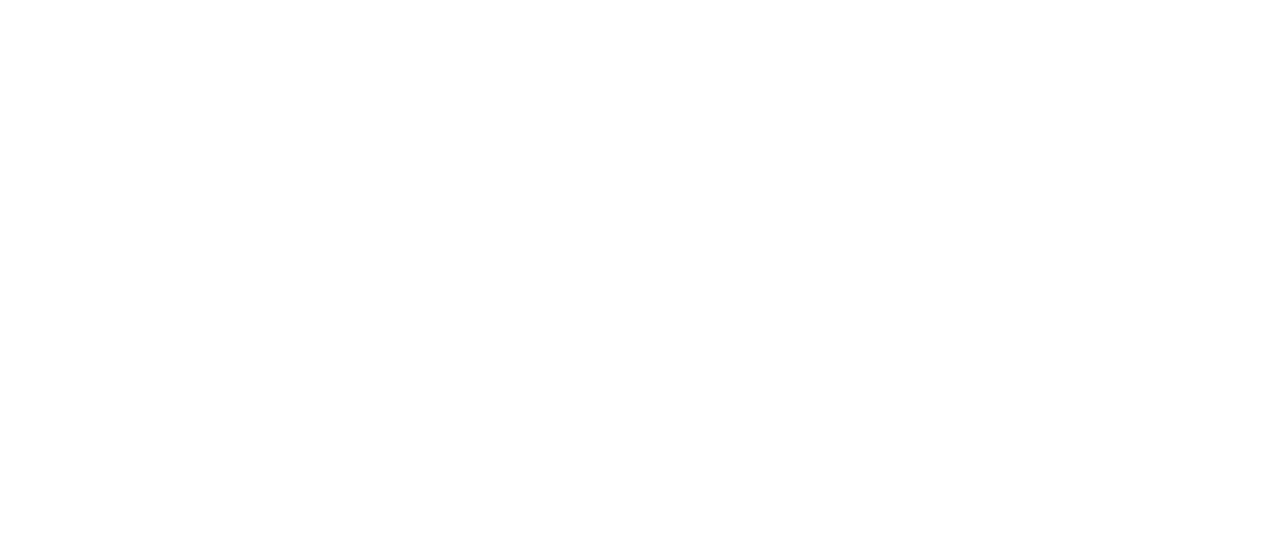
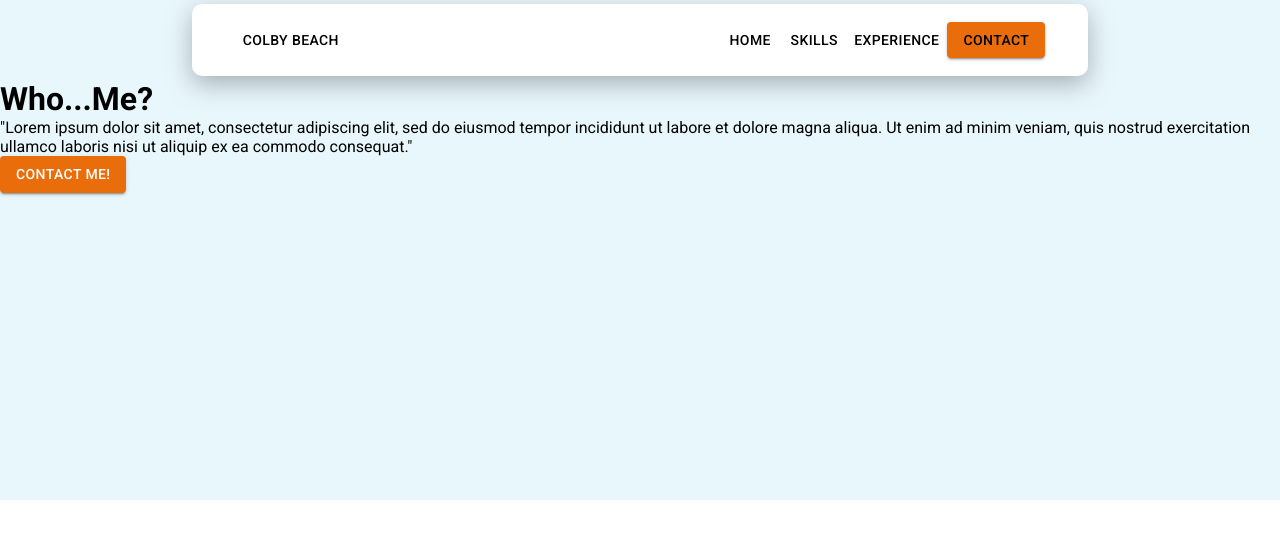
Before and after one commit to colbybeach/colbybeach.github.io, a React (Create React App) app in the folder React Overhaul/Client/: page / in a window 1280 px wide. Shown: the top 538 px of the page. Built offline with nearby package versions, Linux system fonts and the light colour scheme.

Commit message:
Continued work on Nav Bar.

```diff
--- a/React Overhaul/Client/src/App.js
+++ b/React Overhaul/Client/src/App.js
@@ -1,14 +1,21 @@
-import { Button } from '@mui/material';
 import React from 'react';
-import './App.css';
 import NavBar from './Components/Sections/NavBar/NavBar';
 import MainBanner from './Components/Sections/MainBanner/MainBanner';
+import Section from './Components/Sections/Section';
 
 function App() {
   return (
     <>
-      <NavBar />
-      <MainBanner />
+      <Section height={'500px'} color={'var(--main-bg-color-1)'} content ={
+        <>
+          <NavBar />
+          <MainBanner />
+        </>}
+      />
+
+
+
+
     </>
   );
 }
--- /dev/null
+++ b/React Overhaul/Client/src/Components/Sections/MainBanner/MainBanner.css
@@ -0,0 +1,5 @@
+#MainBannerContainer{
+    position: absolute;
+    height: 50%;
+    width: 100%;
+}
--- a/React Overhaul/Client/src/Components/Sections/MainBanner/MainBanner.jsx
+++ b/React Overhaul/Client/src/Components/Sections/MainBanner/MainBanner.jsx
@@ -1,8 +1,20 @@
 import React from 'react'
+import './MainBanner.css'
+import Button from '@mui/material/Button'
 
 export default function MainBanner() {
   return (
-    <div>
+    <div id="MainBannerContainer">
+      <h1>Who...Me?</h1>
+      <p>"Lorem ipsum dolor sit amet, consectetur
+        adipiscing elit, sed do eiusmod tempor incididunt
+        ut labore et dolore magna aliqua. Ut enim ad minim veniam,
+        quis nostrud exercitation ullamco laboris nisi ut aliquip
+        ex ea commodo consequat."</p>
+
+
+        <Button style={{backgroundColor: 'var(--main-secondary-1)'}}
+                variant="contained" href="#contact">Contact Me!</Button>
 
     </div>
   )
--- /dev/null
+++ b/React Overhaul/Client/src/Components/Sections/NavBar/NavBar.css
@@ -0,0 +1,37 @@
+#MainNavBarContainer{
+    width: 100%;
+    height: 80px;
+    display: flex;
+    align-items: center;
+    justify-content: center;
+}
+
+#NavBarSecondaryContainer{
+    width: 70%;
+    height: 90%;
+    background-color: white;
+    display: flex;
+    justify-content: space-around;
+    border-radius: 10px;
+    margin: 30px;
+    box-shadow: rgba(149, 157, 165, 0.8) 0px 8px 24px;
+}
+
+#NavBar-LogoContainer{
+    flex: 0.7;
+    display: flex;
+    align-items: center;
+}
+
+#NavBar-OtherLinksContainer{
+    display: flex;
+    align-items: center;
+}
+
+#NavBarSecondaryContainer a{
+    color: black !important;
+}
+
+.buttonActive{
+    color: var(--main-secondary-1) !important;
+}
--- a/React Overhaul/Client/src/Components/Sections/NavBar/NavBar.jsx
+++ b/React Overhaul/Client/src/Components/Sections/NavBar/NavBar.jsx
@@ -1,9 +1,26 @@
+import { Button } from '@mui/material'
 import React from 'react'
+import './NavBar.css'
 
 export default function NavBar() {
   return (
-    <div>
+    <div id="MainNavBarContainer">
 
+        <div id="NavBarSecondaryContainer">
+
+            <div id="NavBar-LogoContainer">
+                <Button variant="text" href="#">Colby Beach</Button>
+            </div>
+
+            <div id="NavBar-OtherLinksContainer">
+                <Button className='buttonActive' variant="text" href="#">Home</Button>
+                <Button variant="text" href="#skills">Skills</Button>
+                <Button variant="text" href="#experience">Experience</Button>
+                <Button style={{backgroundColor: 'var(--main-secondary-1)'}}
+                variant="contained" href="#contact">Contact</Button>
+            </div>
+
+        </div>
     </div>
   )
 }
--- /dev/null
+++ b/React Overhaul/Client/src/Components/Sections/Section.jsx
@@ -0,0 +1,11 @@
+import React from 'react'
+
+export default function Section({height, color, content}) {
+  return (
+
+    <div style={{height: height, background: color}}>
+        {content}
+
+    </div>
+  )
+}
--- a/React Overhaul/Client/src/index.css
+++ b/React Overhaul/Client/src/index.css
@@ -1,3 +1,11 @@
+:root {
+    --main-bg-color-1: #E8F7FB;
+    --main-bg-color-2: white;
+    --main-secondary-1: #EA6D0C;
+}
+
+
+
 *{
     margin: 0;
     padding: 0;
@@ -5,4 +13,5 @@
 
 body {
     font-family: 'Roboto', Arial, Helvetica, sans-serif;
+    scroll-behavior: smooth;
 }
```
Also changed, not shown: 1 other file (tests, documents, lock files or other folders).
